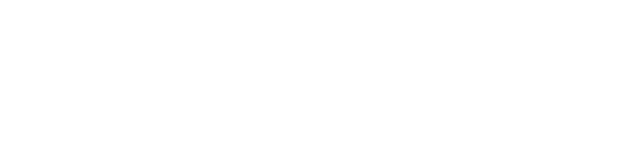
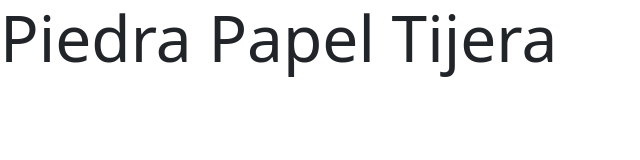
Before and after one commit to ivan-silva22/piedraPapelTijera-DOM, a plain HTML site: page index.html in a window 1280 px wide. Shown: the whole page, without its empty margins (0-640 px from the left). Drawn offline with nearby package versions, Linux system fonts and the light colour scheme.

Commit message:
agregue el titulo principal

```diff
--- a/index.html
+++ b/index.html
@@ -17,7 +17,9 @@
     <title>Piedra, Papel o Tijera</title>
   </head>
   <body>
-    <header></header>
+    <header>
+      <h1 class="display-3">Piedra Papel Tijera</h1>
+    </header>
     <main></main>
     <footer></footer>
     <script
```
